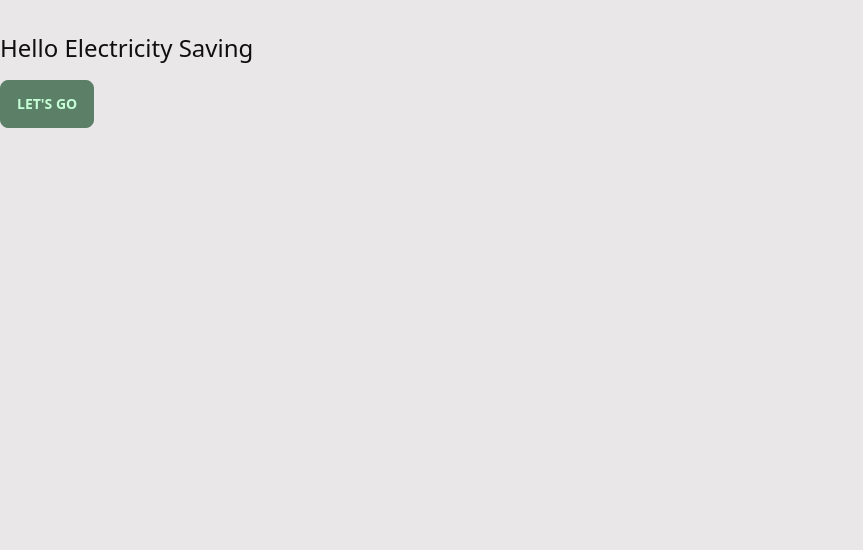
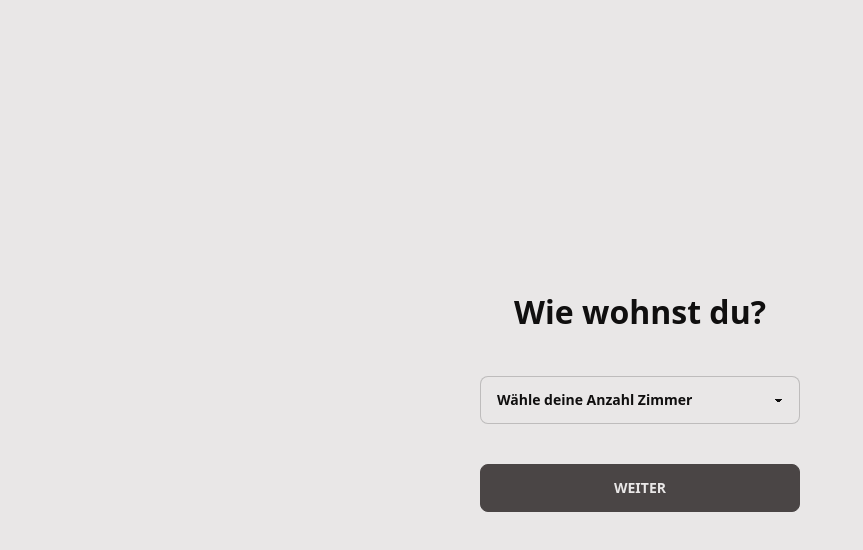
Before and after one commit to InnigerM/watt-can-i-save, an Angular app: page / in a window 1280 px wide. Shown: the top 550 px of the page, without its empty margins (0-863 px from the left). Built offline with nearby package versions, Linux system fonts and the light colour scheme.

Commit message:
component step-two visuals

```diff
--- a/src/app/app.component.html
+++ b/src/app/app.component.html
@@ -1,4 +1,3 @@
 <div class="container mx-auto">
-  <h1 class="mt-8 mb-4 text-2xl text-bold">Hello Electricity Saving</h1>
-  <button class="btn btn-primary">Let's go</button>
+  <app-step-two></app-step-two>
 </div>
--- a/src/app/app.module.ts
+++ b/src/app/app.module.ts
@@ -3,10 +3,12 @@ import { BrowserModule } from '@angular/platform-browser';
 
 import { AppRoutingModule } from './app-routing.module';
 import { AppComponent } from './app.component';
+import { StepTwoComponent } from './components/step-two/step-two.component';
 
 @NgModule({
   declarations: [
-    AppComponent
+    AppComponent,
+    StepTwoComponent
   ],
   imports: [
     BrowserModule,
--- /dev/null
+++ b/src/app/components/step-two/step-two.component.html
@@ -0,0 +1,16 @@
+<div class="container">
+  <form action="">
+    <h2>Wie wohnst du?</h2>
+
+    <select class="select select-bordered w-full max-w-xs">
+      <option disabled selected>Wähle deine Anzahl Zimmer</option>
+      <option>1½ Zimmer</option>
+      <option>2½ Zimmer</option>
+      <option>3½ Zimmer</option>
+      <option>4½ Zimmer</option>
+      <option>5½ Zimmer</option>
+      <option>Einfamilienhaus</option>
+    </select>
+    <button class="btn btn-active w-full max-w-xs">Weiter</button>
+  </form>
+</div>
--- /dev/null
+++ b/src/app/components/step-two/step-two.component.scss
@@ -0,0 +1,16 @@
+.container {
+  form {
+    height: 100vh;
+    padding: 0 15%;
+    display: flex;
+    justify-content: center;
+    align-items: center;
+    flex-direction: column;
+    gap: 40px;
+
+    h2 {
+      font-size: 2em;
+      font-weight: bold;
+    }
+  }
+}
--- /dev/null
+++ b/src/app/components/step-two/step-two.component.ts
@@ -0,0 +1,12 @@
+import { Component, OnInit } from '@angular/core';
+
+@Component({
+  selector: 'app-step-two',
+  templateUrl: './step-two.component.html',
+  styleUrls: ['./step-two.component.scss'],
+})
+export class StepTwoComponent implements OnInit {
+  constructor() {}
+
+  ngOnInit(): void {}
+}
```
Also changed, not shown: 1 other file (tests, documents, lock files or other folders).
